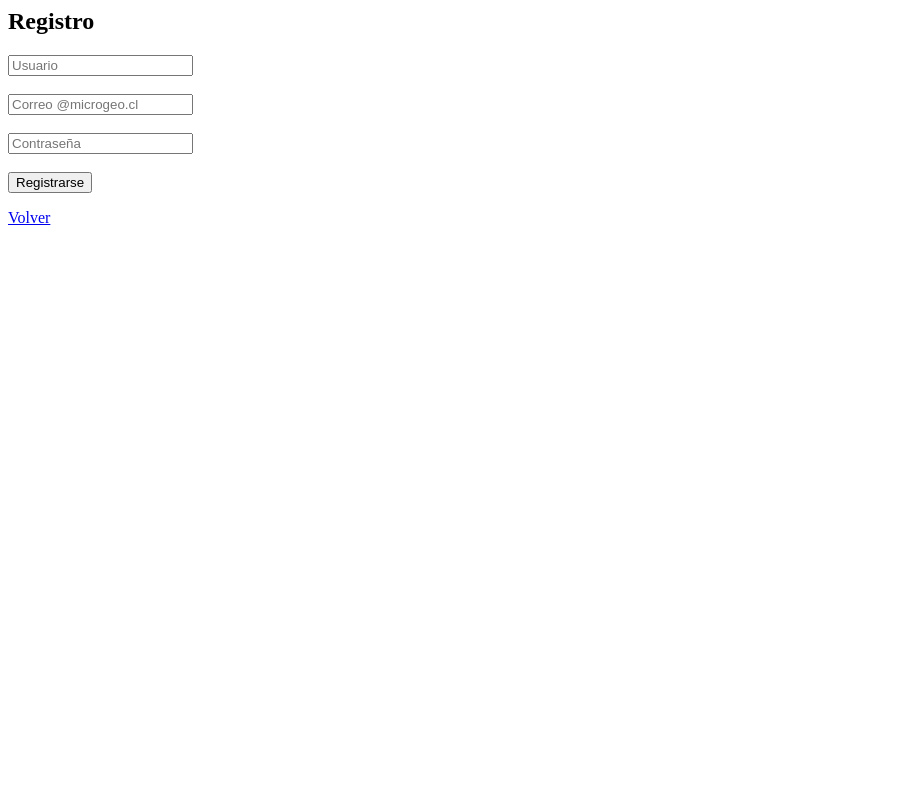
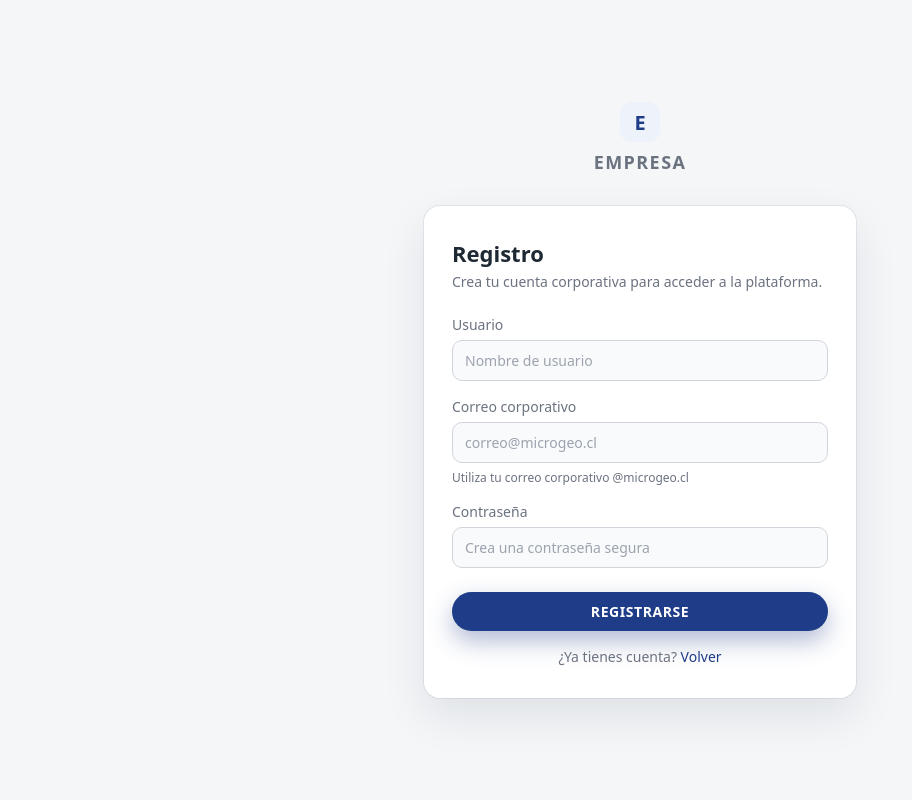
Before and after one commit to diegopm122/Proyecto-inventario, a Flask app: page /registro in a window 1280 px wide. Shown: the whole page, without its empty margins (0-912 px from the left). Run offline with Flask 3, Linux system fonts and the light colour scheme.

Commit message:
Revamp registro.html with new design and fields
Updated the registration form with new HTML structure and styles.

```diff
--- a/templates/registro.html
+++ b/templates/registro.html
@@ -1,10 +1,225 @@
-<h2>Registro</h2>
+<!DOCTYPE html>
+<html lang="es">
+<head>
+  <meta charset="UTF-8">
+  <title>Registro - Empresa</title>
+  <meta name="viewport" content="width=device-width, initial-scale=1">
+  <style>
+    :root {
+      --bg: #f4f6f8;
+      --card-bg: #ffffff;
+      --primary: #1f3c88;
+      --primary-soft: #eef2fb;
+      --text-main: #1f2933;
+      --text-muted: #6b7280;
+      --border: #d1d5db;
+    }
 
-<form method="POST">
-  <input name="username" placeholder="Usuario" required><br><br>
-  <input name="email" placeholder="Correo @microgeo.cl" required><br><br>
-  <input name="password" type="password" placeholder="Contraseña" required><br><br>
-  <button type="submit">Registrarse</button>
-</form>
+    * {
+      box-sizing: border-box;
+      margin: 0;
+      padding: 0;
+      font-family: system-ui, -apple-system, BlinkMacSystemFont, "Segoe UI", sans-serif;
+    }
 
-<a href="/">Volver</a>
+    body {
+      min-height: 100vh;
+      display: flex;
+      align-items: center;
+      justify-content: center;
+      background: var(--bg);
+      color: var(--text-main);
+    }
+
+    .auth-wrapper {
+      width: 100%;
+      max-width: 480px;
+      padding: 24px;
+    }
+
+    .brand {
+      text-align: center;
+      margin-bottom: 32px;
+    }
+
+    .brand-mark {
+      width: 40px;
+      height: 40px;
+      border-radius: 12px;
+      background: var(--primary-soft);
+      display: inline-flex;
+      align-items: center;
+      justify-content: center;
+      color: var(--primary);
+      font-weight: 600;
+      font-size: 20px;
+      margin-bottom: 8px;
+    }
+
+    .brand-name {
+      font-size: 18px;
+      font-weight: 600;
+      letter-spacing: 0.08em;
+      text-transform: uppercase;
+      color: var(--text-muted);
+    }
+
+    .card {
+      background: var(--card-bg);
+      border-radius: 16px;
+      padding: 32px 28px;
+      box-shadow:
+        0 18px 45px rgba(15, 23, 42, 0.09),
+        0 0 0 1px rgba(148, 163, 184, 0.18);
+    }
+
+    h2 {
+      font-size: 22px;
+      margin-bottom: 4px;
+    }
+
+    .subtitle {
+      font-size: 14px;
+      color: var(--text-muted);
+      margin-bottom: 24px;
+    }
+
+    form {
+      display: flex;
+      flex-direction: column;
+      gap: 16px;
+      margin-bottom: 16px;
+    }
+
+    .field {
+      display: flex;
+      flex-direction: column;
+      gap: 6px;
+    }
+
+    .field label {
+      font-size: 14px;
+      color: var(--text-muted);
+    }
+
+    .field input {
+      padding: 10px 12px;
+      border-radius: 10px;
+      border: 1px solid var(--border);
+      font-size: 14px;
+      transition: border-color 0.15s ease, box-shadow 0.15s ease, background-color 0.15s ease;
+      background-color: #f9fafb;
+    }
+
+    .field input::placeholder {
+      color: #9ca3af;
+    }
+
+    .field input:focus {
+      outline: none;
+      border-color: var(--primary);
+      box-shadow: 0 0 0 1px rgba(31, 60, 136, 0.12);
+      background-color: #ffffff;
+    }
+
+    .hint {
+      font-size: 12px;
+      color: var(--text-muted);
+    }
+
+    .actions {
+      margin-top: 8px;
+    }
+
+    button[type="submit"] {
+      width: 100%;
+      padding: 10px 14px;
+      border-radius: 999px;
+      border: none;
+      background: var(--primary);
+      color: #ffffff;
+      font-size: 14px;
+      font-weight: 600;
+      letter-spacing: 0.04em;
+      text-transform: uppercase;
+      cursor: pointer;
+      transition: background-color 0.15s ease, transform 0.06s ease, box-shadow 0.15s ease;
+      box-shadow: 0 10px 24px rgba(31, 60, 136, 0.35);
+    }
+
+    button[type="submit"]:hover {
+      background: #172c6a;
+      transform: translateY(-1px);
+      box-shadow: 0 16px 32px rgba(31, 60, 136, 0.4);
+    }
+
+    button[type="submit"]:active {
+      transform: translateY(0);
+      box-shadow: 0 10px 24px rgba(31, 60, 136, 0.3);
+    }
+
+    .footer-link {
+      text-align: center;
+      font-size: 14px;
+      color: var(--text-muted);
+      margin-top: 12px;
+    }
+
+    .footer-link a {
+      color: var(--primary);
+      text-decoration: none;
+      font-weight: 500;
+    }
+
+    .footer-link a:hover {
+      text-decoration: underline;
+    }
+
+    @media (max-width: 480px) {
+      .card {
+        padding: 24px 20px;
+      }
+    }
+  </style>
+</head>
+<body>
+  <div class="auth-wrapper">
+    <div class="brand">
+      <div class="brand-mark">E</div>
+      <div class="brand-name">Empresa</div>
+    </div>
+
+    <div class="card">
+      <h2>Registro</h2>
+      <p class="subtitle">Crea tu cuenta corporativa para acceder a la plataforma.</p>
+
+      <form method="POST">
+        <div class="field">
+          <label for="username">Usuario</label>
+          <input id="username" name="username" placeholder="Nombre de usuario" required>
+        </div>
+
+        <div class="field">
+          <label for="email">Correo corporativo</label>
+          <input id="email" name="email" placeholder="correo@microgeo.cl" required>
+          <span class="hint">Utiliza tu correo corporativo @microgeo.cl</span>
+        </div>
+
+        <div class="field">
+          <label for="password">Contraseña</label>
+          <input id="password" name="password" type="password" placeholder="Crea una contraseña segura" required>
+        </div>
+
+        <div class="actions">
+          <button type="submit">Registrarse</button>
+        </div>
+      </form>
+
+      <p class="footer-link">
+        ¿Ya tienes cuenta?
+        <a href="/">Volver</a>
+      </p>
+    </div>
+  </div>
+</body>
+</html>
```
